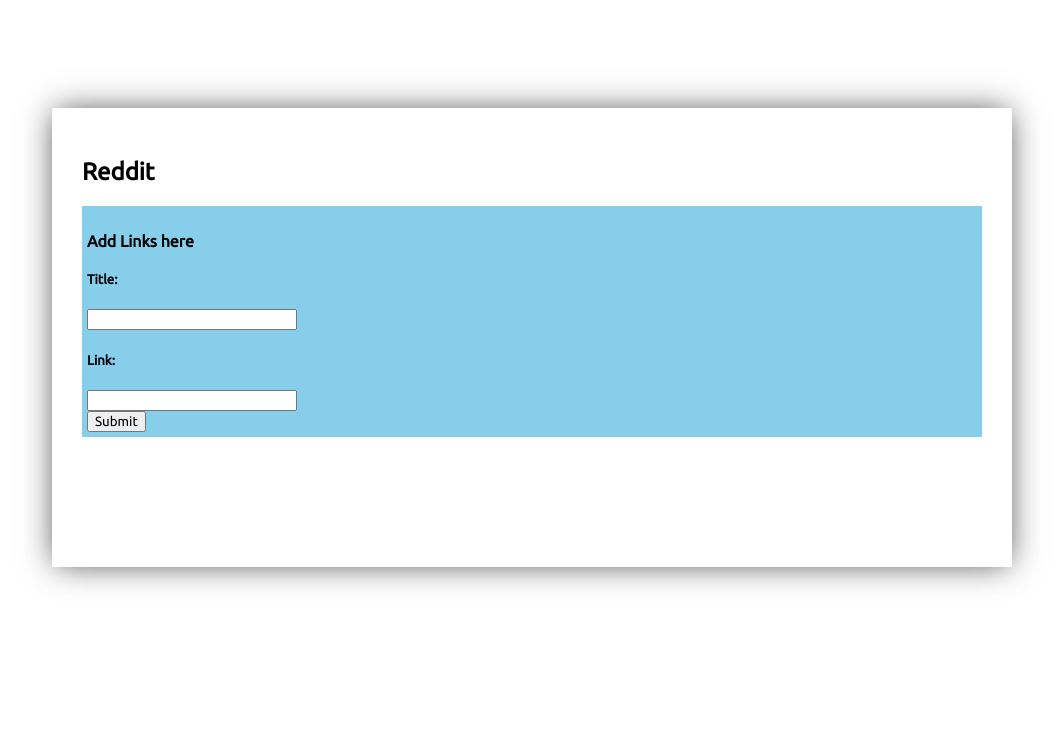
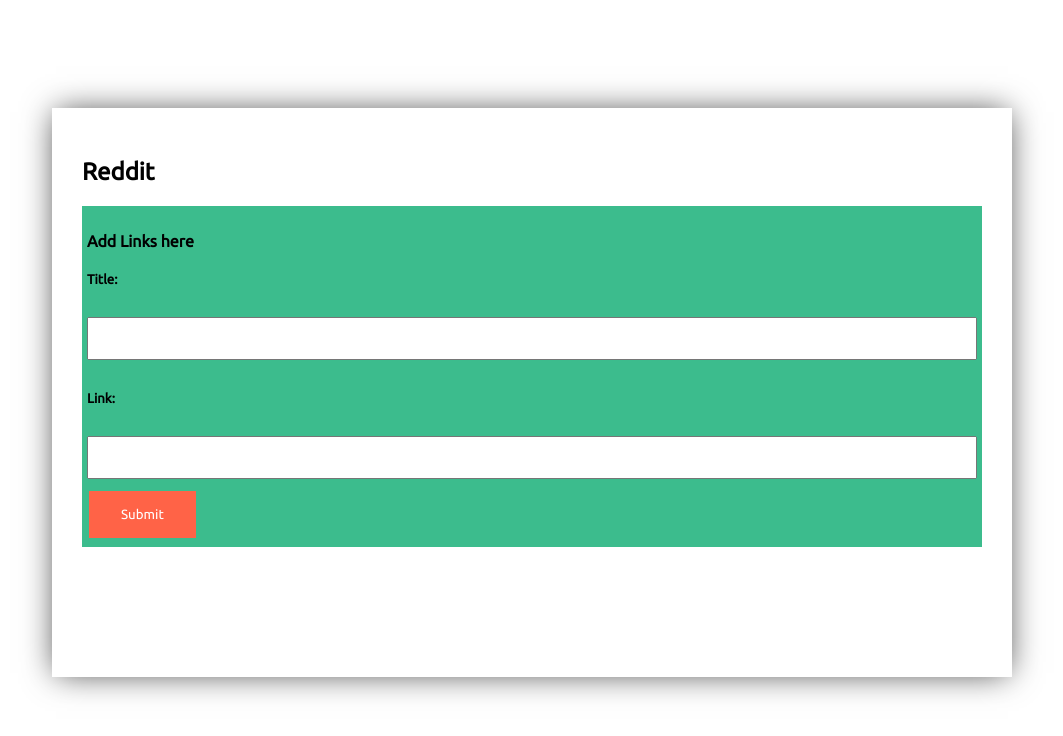
Before and after one commit to manojkumar-g/angular2-practice, an Angular app: page / in a window 1280 px wide. Shown: the top 736 px of the page, without its empty margins (108-1171 px from the left). Built offline with nearby package versions, Linux system fonts and the light colour scheme.

Commit message:
styling form

```diff
--- a/src/app/app.component.styl
+++ b/src/app/app.component.styl
@@ -9,12 +9,19 @@
     box-shadow: 0px 0px 31px -4px rgba(0,0,0,0.75)
     padding: 30px
 .inputs
-    background: skyblue
+    background-color: #3CBC8D
     padding: 5px
     display: flex
     flex-flow: wrap column
-    section
-        display: flex
-        input
-            margin-left: 100px
-            height: auto
+    input
+        width: 100%
+        padding: 12px 20px
+        margin: 8px 0
+    button
+        background-color: tomato
+        border: none;
+        color: white;
+        padding: 16px 32px;
+        text-decoration: none;
+        margin: 4px 2px;
+        cursor: pointer;
```
